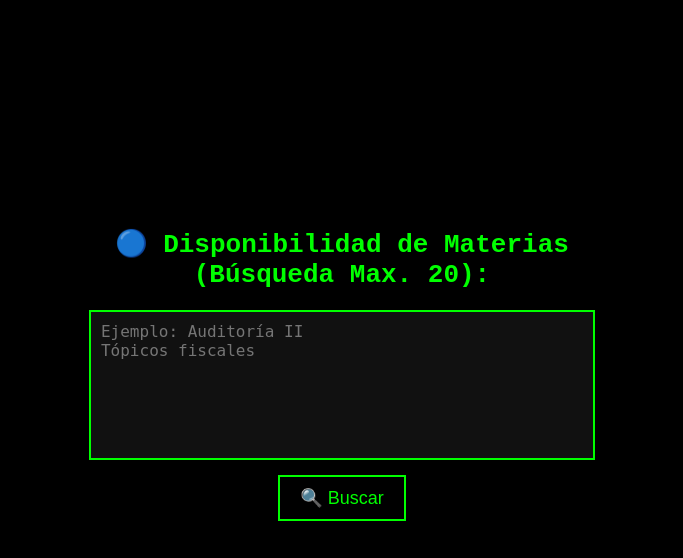
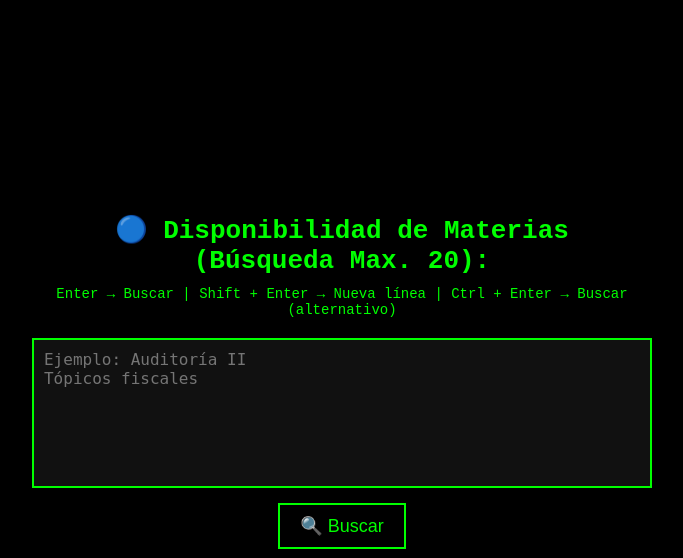
Before and after one commit to IngJuank23/buscador-materias-no-aprobadas, a Python web app: template templates/index.html in a window 1280 px wide. Shown: the top 558 px of the page, without its empty margins (298-981 px from the left). Run offline with Jinja, Linux system fonts and the light colour scheme; the template is opened without the code that fills it, so the values that code supplies are empty.

Commit message:
index.html

```diff
--- a/templates/index.html
+++ b/templates/index.html
@@ -28,6 +28,12 @@
 
     h1 {
       font-size: 26px;
+      margin-bottom: 10px;
+    }
+
+    .shortcuts-headnote {
+      font-size: 14px;
+      color: #00FF00;
       margin-bottom: 20px;
     }
 
@@ -57,6 +63,12 @@
       color: #000;
     }
 
+    .shortcuts {
+      font-size: 14px;
+      color: #00FF00;
+      margin-top: 10px;
+    }
+
     ul {
       margin-top: 20px;
       list-style-type: none;
@@ -84,6 +96,7 @@
 <body>
   <div class="container">
     <h1 style="text-align:center">🔵 Disponibilidad de Materias<br>(Búsqueda Max. 20):</h1>
+    <div class="shortcuts-headnote">Enter → Buscar | Shift + Enter → Nueva línea | Ctrl + Enter → Buscar (alternativo)</div>
     <form method="POST">
       <textarea id="materias" name="materias" placeholder="Ejemplo: Auditoría II&#10;Tópicos fiscales" required></textarea><br>
       <button type="submit">🔍 Buscar</button>
```
